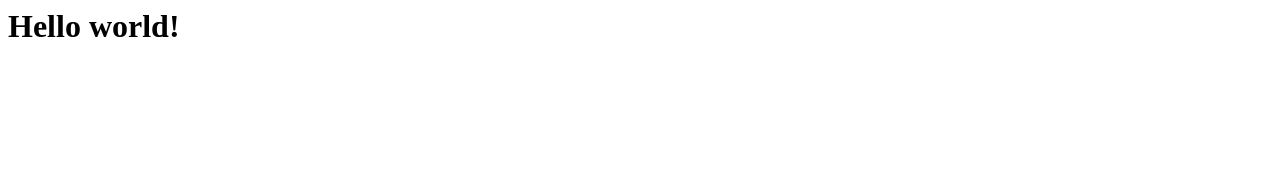
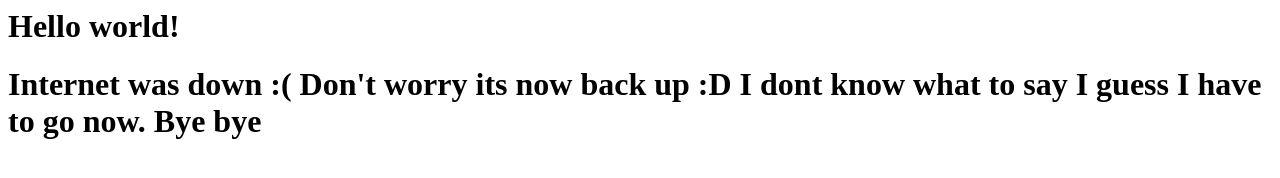
Before and after one commit to Kaykaty/Kaykaty.github.io, a plain HTML site: page index.html in a window 1280 px wide. Drawn offline with Linux system fonts and the light colour scheme.

Commit message:
Update index.html

```diff
--- a/index.html
+++ b/index.html
@@ -1 +1,11 @@
 <h1>Hello world!<h1>
+
+<p1>Internet was down :(</p1>
+
+<p1> Don't worry its now back up :D</p1>
+
+<p1>I dont know what to say</p1>
+
+<p1> I guess I have to go now.</p1>
+
+<p1> Bye bye</p1>
```
